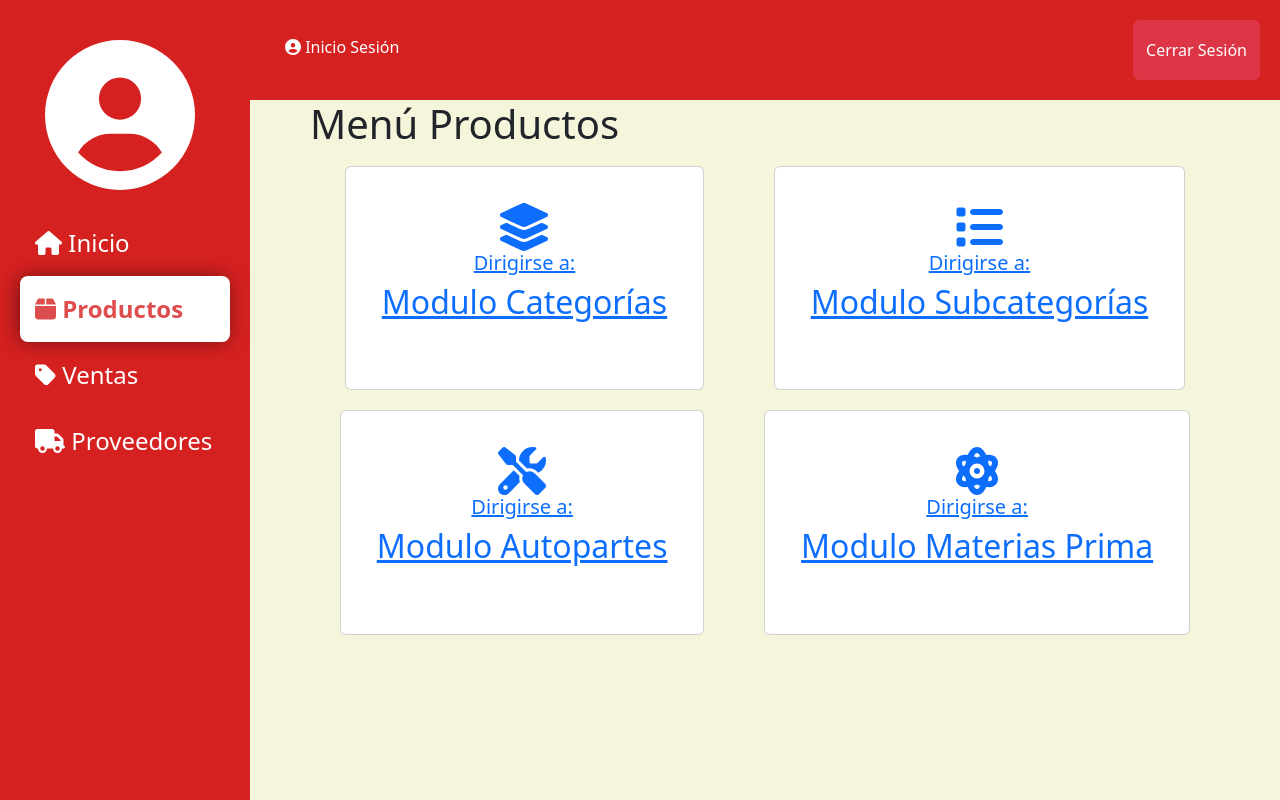
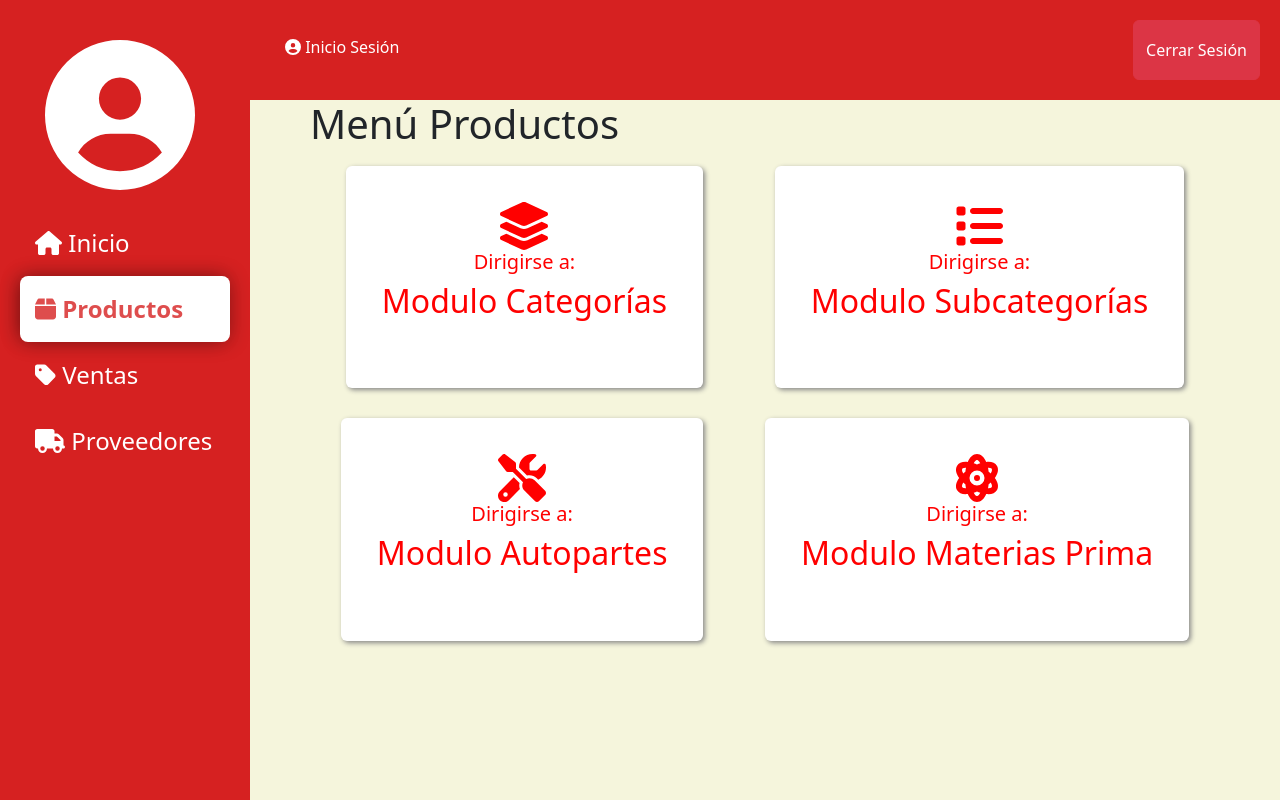
Before and after one commit to shelovespalace22/Frontend-Jucar, a React (Create React App) app: page /menu-productos in a window 1280 px wide. Built offline with nearby package versions, Linux system fonts and the light colour scheme; sample sign-in values are in the browser's storage.

Commit message:
Estilizacion de modulos y menus

```diff
--- a/src/components/Menus/MenuProducts.js
+++ b/src/components/Menus/MenuProducts.js
@@ -1,68 +1,81 @@
 import React from 'react';
 import { Link } from 'react-router-dom';
-import { Button, Card, Container } from 'react-bootstrap';
+import { Card, Container } from 'react-bootstrap';
 import { FontAwesomeIcon } from '@fortawesome/react-fontawesome';
 import { faLayerGroup, faScrewdriverWrench, faAtom, faList } from '@fortawesome/free-solid-svg-icons';
 import './styles/MenusStyles.css';
 
 const MenuProducts = () => {
-    return(
+    return (
         <Container>
             <Container>
                 <h1>Menú Productos</h1>
             </Container>
 
             <Container className="card-container">
-                <Card className="custom-card">
-                    <Link to='/categories'>
+                <Link to='/categories' className="custom-card-link">
+                    <Card className="custom-card" style={styles.card}>
                         <Card.Body>
-                            <FontAwesomeIcon icon={faLayerGroup} size="3x" />
-                            <Card.Title>Dirigirse a:</Card.Title>
-                            <h2>Modulo Categorías</h2>
+                            <FontAwesomeIcon icon={faLayerGroup} size="3x" style={styles.icon} />
+                            <Card.Title style={styles.cardText}>Dirigirse a:</Card.Title>
+                            <h2 style={styles.cardText}>Modulo Categorías</h2>
                             <br />
+                        </Card.Body>
+                    </Card>
+                </Link>
 
+                <Link to='/modulo-subcategories' className="custom-card-link">
+                    <Card className="custom-card" style={styles.card}>
+                        <Card.Body>
+                            <FontAwesomeIcon icon={faList} size="3x" style={styles.icon} />
+                            <Card.Title style={styles.cardText}>Dirigirse a:</Card.Title>
+                            <h2 style={styles.cardText}>Modulo Subcategorías</h2>
+                            <br />
                         </Card.Body>
-                    </Link>
-                </Card>
+                    </Card>
+                </Link>
 
-                <Card className="custom-card">
-                    <Link to='/modulo-subcategories'>
+                <Link to='/modulo-autoparts' className="custom-card-link">
+                    <Card className="custom-card" style={styles.card}>
                         <Card.Body>
-                            <FontAwesomeIcon icon={faList} size="3x" />
-                            <Card.Title>Dirigirse a:</Card.Title>
-                            <h2>Modulo Subcategorías</h2>
+                            <FontAwesomeIcon icon={faScrewdriverWrench} size="3x" style={styles.icon} />
+                            <Card.Title style={styles.cardText}>Dirigirse a:</Card.Title>
+                            <h2 style={styles.cardText}>Modulo Autopartes</h2>
                             <br />
+                        </Card.Body>
+                    </Card>
+                </Link>
 
+                <Link to='/rawMaterials' className="custom-card-link">
+                    <Card className="custom-card" style={styles.card}>
+                        <Card.Body>
+                            <FontAwesomeIcon icon={faAtom} size="3x" style={styles.icon} />
+                            <Card.Title style={styles.cardText}>Dirigirse a:</Card.Title>
+                            <h2 style={styles.cardText}>Modulo Materias Prima</h2>
+                            <br />
                         </Card.Body>
-                    </Link>
-                </Card>
-
-                <Card className="custom-card">
-                    <Link to='/modulo-autoparts'>
-                        <Card.Body>
-                            <FontAwesomeIcon icon={faScrewdriverWrench} size="3x" />
-                            <Card.Title>Dirigirse a:</Card.Title>
-                            <h2>Modulo Autopartes</h2>
-                            <br />
-
-                        </Card.Body>
-                    </Link>
-                </Card>
-
-                <Card className="custom-card">
-                    <Link to='/rawMaterials'>
-                        <Card.Body>
-                            <FontAwesomeIcon icon={faAtom} size="3x" />
-                            <Card.Title>Dirigirse a:</Card.Title>
-                            <h2>Modulo Materias Prima</h2>
-                            <br />
-
-                        </Card.Body>
-                    </Link>
-                </Card>
+                    </Card>
+                </Link>
             </Container>
         </Container>
     );
 };
 
+const styles = {
+    cardText: {
+        color: 'red', // Cambia el color del texto a rojo
+        textDecoration: 'none', // Quita la línea debajo del texto
+        borderBottom: 'none',
+    },
+    icon: {
+        color: 'red', // Cambia el color del icono a rojo
+    },
+    card: {
+        border: 'none', // Quita el borde inferior de las cartas
+        boxShadow: '2px 2px 5px #888888', // Añade sombra a los bordes de las cartas
+        marginBottom: '20px', // Añade espacio entre las cartas
+        transition: 'transform 0.2s', // Agrega transición al hacer hover sobre las cartas
+    },
+};
+
 export default MenuProducts;
--- a/src/components/Menus/MenuProviders.js
+++ b/src/components/Menus/MenuProviders.js
@@ -6,35 +6,45 @@ import { faTruck, faTruckFast } from '@fortawesome/free-solid-svg-icons';
 import './styles/MenusStyles.css';
 
 const MenuProviders = () => {
-    return(
+    return (
         <Container>
             <Container>
                 <h1>Menú Proveedores</h1>
             </Container>
 
             <Container className="card-container">
-                <Card className="custom-card">
-                    <Link to='/providers'>
+                <Link to='/providers' className="custom-card-link">
+                    <Card className="custom-card">
                         <Card.Body>
-                            <FontAwesomeIcon icon={faTruck} size="3x" />
-                            <Card.Title>Dirigirse a:</Card.Title>
-                            <h2>Ver Proveedores</h2>
+                            <FontAwesomeIcon icon={faTruck} size="3x" style={styles.icon} />
+                            <Card.Title style={styles.cardText}>Dirigirse a:</Card.Title>
+                            <h2 style={styles.cardText}>Ver Proveedores</h2>
                         </Card.Body>
-                    </Link>
-                </Card>
+                    </Card>
+                </Link>
 
-                <Card className="custom-card">
-                    <Link to='/modulo-providers'>
+                <Link to='/modulo-providers' className="custom-card-link">
+                    <Card className="custom-card">
                         <Card.Body>
-                            <FontAwesomeIcon icon={faTruckFast} size="3x" />
-                            <Card.Title>Dirigirse a:</Card.Title>
-                            <h2>Modulo Proveedores</h2>
+                            <FontAwesomeIcon icon={faTruckFast} size="3x" style={styles.icon} />
+                            <Card.Title style={styles.cardText}>Dirigirse a:</Card.Title>
+                            <h2 style={styles.cardText}>Modulo Proveedores</h2>
                         </Card.Body>
-                    </Link>
-                </Card>
+                    </Card>
+                </Link>
             </Container>
         </Container>
     );
 };
 
+const styles = {
+    cardText: {
+        color: 'red', // Cambia el color del texto a rojo
+        textDecoration: 'none', // Quita la línea de abajo del texto
+    },
+    icon: {
+        color: 'red', // Cambia el color del icono a rojo
+    },
+};
+
 export default MenuProviders;
--- a/src/components/Menus/MenuSales.js
+++ b/src/components/Menus/MenuSales.js
@@ -6,35 +6,45 @@ import { faUsers, faUsersGear, faBoxArchive } from '@fortawesome/free-solid-svg-
 import './styles/MenusStyles.css';
 
 const MenuSales = () => {
-    return(
+    return (
         <Container>
             <Container>
                 <h1>Menú Clientes</h1>
             </Container>
 
             <Container className="card-container">
-                <Card className="custom-card">
-                    <Link to='/customers'>
+                <Link to='/customers' className="custom-card-link">
+                    <Card className="custom-card">
                         <Card.Body>
-                            <FontAwesomeIcon icon={faUsers} size="3x" />
-                            <Card.Title>Dirigirse a:</Card.Title>
-                            <h2>Ver Clientes</h2>
+                            <FontAwesomeIcon icon={faUsers} size="3x" style={styles.icon} />
+                            <Card.Title style={styles.cardText}>Dirigirse a:</Card.Title>
+                            <h2 style={styles.cardText}>Ver Clientes</h2>
                         </Card.Body>
-                    </Link>
-                </Card>
+                    </Card>
+                </Link>
 
-                <Card className="custom-card">
-                    <Link to='/modulo-customers'>
+                <Link to='/modulo-customers' className="custom-card-link">
+                    <Card className="custom-card">
                         <Card.Body>
-                            <FontAwesomeIcon icon={faUsersGear} size="3x" />
-                            <Card.Title>Dirigirse a:</Card.Title>
-                            <h2>Modulo Clientes</h2>
+                            <FontAwesomeIcon icon={faUsersGear} size="3x" style={styles.icon} />
+                            <Card.Title style={styles.cardText}>Dirigirse a:</Card.Title>
+                            <h2 style={styles.cardText}>Modulo Clientes</h2>
                         </Card.Body>
-                    </Link>
-                </Card>
+                    </Card>
+                </Link>
             </Container>
         </Container>
     );
 };
 
+const styles = {
+    cardText: {
+        color: 'red', // Cambia el color del texto a rojo
+        textDecoration: 'none', // Quita la línea de abajo del texto
+    },
+    icon: {
+        color: 'red', // Cambia el color del icono a rojo
+    },
+};
+
 export default MenuSales;
--- a/src/components/Menus/styles/MenusStyles.css
+++ b/src/components/Menus/styles/MenusStyles.css
@@ -1,18 +1,16 @@
+.custom-card-link:hover .custom-card {
+
+    transform: translateY(-5px); /* Efecto hover para elevar la carta */
+    transition: transform 0.2s ease; /* Añade una transición suave */
+
+
+}
 .custom-card {
-    background-color: rgb(224, 17, 17); /* Cambia el color de fondo a blanco */
-    color: black;
-    margin: 10px;
-    padding: 20px;
-    text-align: center;
-    border: 2px solid red; /* Agrega un borde de 2px de ancho y color rojo */
+    border: none; /* Quita el borde de las cartas */
+    box-shadow: 2px 2px 5px #888888; /* Añade sombra en los bordes */
+    margin-bottom: 20px; /* Añade espacio entre las cartas */
 }
 
-.card-container {
-    display: flex;
-    flex-wrap: wrap;
-    justify-content: space-around;
+.custom-card-link {
+    text-decoration: none; /* Quita la decoración de los enlaces */
 }
-.iii{
-    text-decoration: none; /* Quita el subrayado de los enlaces */
-    color: black;
-}
--- a/src/components/Modulos/ModuloAutoparts.js
+++ b/src/components/Modulos/ModuloAutoparts.js
@@ -4,7 +4,6 @@ import React, { useState, useEffect } from 'react';
 import { useHistory } from 'react-router-dom';
 import { Button, Card, Container } from 'react-bootstrap';
 import axios from 'axios';
-import './styles/ModulosStyles.css';
 
 const ModuloAutoparts = () => {
   const [subcategories, setSubcategories] = useState([]);
@@ -31,11 +30,28 @@ const ModuloAutoparts = () => {
     history.goBack();
   };
 
+  const styles = {
+    card: {
+      border: '1px solid #ced4da', // Añade un borde a las cartas
+      boxShadow: '2px 2px 5px #888888', // Añade sombra a las cartas
+      marginBottom: '20px', // Añade espacio entre las cartas
+    },
+    cardTitle: {
+      color: 'red', // Cambia el color del título de la carta a rojo
+    },
+    cardHover: {
+      transition: 'transform 0.2s', // Agrega transición al hacer hover sobre la carta
+    },
+    button: {
+      background: 'red', // Cambia el color del botón a rojo
+      border: 'none',
+    },
+  };
+
   return (
     <div>
       <Container>
         <h1>Elige la Subcategoría</h1>
-
         <Button variant="danger" onClick={handleGoBack}>
           Volver
         </Button>
@@ -43,15 +59,21 @@ const ModuloAutoparts = () => {
 
       <Container className="card-container">
         {subcategories.map((subcategory) => (
-          <Card key={subcategory.subcategoryId} className="custom-card">
+          <Card
+            key={subcategory.subcategoryId}
+            className="custom-card"
+            style={{ ...styles.card, ...styles.cardHover }}
+            onMouseEnter={(e) => (e.currentTarget.style.transform = 'scale(1.05)')} // Hace la carta más grande al hacer hover
+            onMouseLeave={(e) => (e.currentTarget.style.transform = 'scale(1)')} // Devuelve el tamaño original al dejar de hacer hover
+          >
             <Card.Body>
-              <Card.Title>Ver Autopartes de: </Card.Title>
+              <Card.Title style={styles.cardTitle}>Ver Autopartes de: </Card.Title>
               <br />
               <Card.Text>
                 <strong>{subcategory.name}</strong>
               </Card.Text>
               <br />
-              <Button onClick={() => handleSubcategoryClick(subcategory.subcategoryId)} className="custom-button">
+              <Button onClick={() => handleSubcategoryClick(subcategory.subcategoryId)} style={styles.button}>
                 Ver
               </Button>
             </Card.Body>
--- a/src/components/Modulos/ModuloCustomers.js
+++ b/src/components/Modulos/ModuloCustomers.js
@@ -1,8 +1,7 @@
 import React, { useState, useEffect } from 'react';
 import { useHistory } from 'react-router-dom';
+import axios from 'axios';
 import { Button, Card, Container } from 'react-bootstrap';
-import axios from 'axios';
-import './styles/ModulosStyles.css';
 
 const ModuloCustomers = () => {
     const [customers, setCustomers] = useState([]);
@@ -28,6 +27,23 @@ const ModuloCustomers = () => {
         history.push('/customer-addresses', { customerId });
     };
 
+    const styles = {
+        card: {
+            border: 'none', // Quita el borde de las cartas
+            boxShadow: '2px 2px 5px #888888', // Añade sombra a las cartas
+            marginBottom: '20px', // Añade espacio entre las cartas
+            transition: 'transform 0.2s', // Agrega transición al hacer hover sobre las cartas
+        },
+        cardText: {
+            color: 'red', // Cambia el color del texto a rojo
+        },
+        cardButton: {
+            background: 'red', // Cambia el color del botón a rojo
+            border: 'none',
+            marginRight: '10px', // Añade espacio entre los botones
+        },
+    };
+
     return (
         <div>
             <Container>
@@ -36,18 +52,30 @@ const ModuloCustomers = () => {
 
             <Container className="card-container">
                 {customers.map((customer) => (
-                    <Card key={customer.customerID} className="custom-card">
+                    <Card
+                        key={customer.customerID}
+                        className="custom-card"
+                        style={styles.card}
+                        onMouseEnter={(e) => (e.currentTarget.style.transform = 'scale(1.05)')} // Hace la carta más grande al hacer hover
+                        onMouseLeave={(e) => (e.currentTarget.style.transform = 'scale(1)')} // Devuelve el tamaño original al dejar de hacer hover
+                    >
                         <Card.Body>
-                            <Card.Text>
+                            <Card.Text style={styles.cardText}>
                                 <strong>{customer.name}</strong>
                             </Card.Text>
                             <br />
                             <Card.Title>¿Qué deseas ver?</Card.Title>
                             <br />
-                            <Button onClick={() => handleShowCustomerAddresses(customer.customerID)} className="custom-button">
+                            <Button
+                                onClick={() => handleShowCustomerAddresses(customer.customerID)}
+                                style={styles.cardButton}
+                            >
                                 Ver Direcciones
                             </Button>
-                            <Button onClick={() => handleShowCustomerPhones(customer.customerID)} className="custom-button">
+                            <Button
+                                onClick={() => handleShowCustomerPhones(customer.customerID)}
+                                style={styles.cardButton}
+                            >
                                 Ver Teléfonos
                             </Button>
                         </Card.Body>
--- a/src/components/Modulos/ModuloProveedores.js
+++ b/src/components/Modulos/ModuloProveedores.js
@@ -2,7 +2,6 @@ import React, { useState, useEffect } from 'react';
 import { useHistory } from 'react-router-dom';
 import axios from 'axios';
 import { Button, Card, Container } from 'react-bootstrap';
-import './styles/ModulosStyles.css';
 
 const ModuloProveedores = () => {
     const [providers, setProviders] = useState([]);
@@ -29,6 +28,24 @@ const ModuloProveedores = () => {
         history.push('/provider-addresses', { providerId });
     };
 
+    const styles = {
+        card: {
+            border: 'none', // Quita el borde de las cartas
+            boxShadow: '2px 2px 5px #888888', // Añade sombra a las cartas
+            marginBottom: '20px', // Añade espacio entre las cartas
+            transition: 'transform 0.2s', // Agrega transición al hacer hover sobre las cartas
+        },
+        cardText: {
+            color: 'red', // Cambia el color del texto a rojo
+        },
+        cardButton: {
+            background: 'red', // Cambia el color del botón a rojo
+            border: 'none',
+            marginBottom: '10px', // Añade espacio entre los botones
+            marginRight: '10px', // Añade espacio entre los botones y el borde derecho
+        },
+    };
+
     return (
         <div>
             <Container>
@@ -37,18 +54,30 @@ const ModuloProveedores = () => {
 
             <Container className="card-container">
                 {providers.map((provider) => (
-                    <Card key={provider.providerID} className="custom-card">
+                    <Card
+                        key={provider.providerID}
+                        className="custom-card"
+                        style={styles.card}
+                        onMouseEnter={(e) => (e.currentTarget.style.transform = 'scale(1.05)')} // Hace la carta más grande al hacer hover
+                        onMouseLeave={(e) => (e.currentTarget.style.transform = 'scale(1)')} // Devuelve el tamaño original al dejar de hacer hover
+                    >
                         <Card.Body>
-                            <Card.Text>
+                            <Card.Text style={styles.cardText}>
                                 <strong>{provider.name}</strong>
                             </Card.Text>
                             <br />
                             <Card.Title>¿Qué deseas ver?</Card.Title>
                             <br />
-                            <Button onClick={() => handleShowProviderAddresses(provider.providerID)} className="custom-button">
+                            <Button
+                                onClick={() => handleShowProviderAddresses(provider.providerID)}
+                                style={styles.cardButton}
+                            >
                                 Ver Direcciones
                             </Button>
-                            <Button onClick={() => handleShowProviderPhones(provider.providerID)} className="custom-button">
+                            <Button
+                                onClick={() => handleShowProviderPhones(provider.providerID)}
+                                style={styles.cardButton}
+                            >
                                 Ver Teléfonos
                             </Button>
                         </Card.Body>
--- a/src/components/Modulos/ModuloSubcategories.js
+++ b/src/components/Modulos/ModuloSubcategories.js
@@ -2,7 +2,6 @@ import React, { useState, useEffect } from 'react';
 import { useHistory } from 'react-router-dom';
 import { Button, Card, Container } from 'react-bootstrap';
 import axios from 'axios';
-import './styles/ModulosStyles.css';
 
 const ModuloSubcategories = () => {
   const [categories, setCategories] = useState([]);
@@ -29,6 +28,23 @@ const ModuloSubcategories = () => {
     history.goBack();
   };
 
+  const styles = {
+    card: {
+      border: 'none', // Quita el borde de las cartas
+      boxShadow: '2px 2px 5px #888888', // Añade sombra a las cartas
+      marginBottom: '20px', // Añade espacio entre las cartas
+      transition: 'transform 0.2s', // Agrega transición al hacer hover sobre las cartas
+    },
+    cardTitle: {
+      color: 'red', // Cambia el color del título de la carta a rojo
+    },
+    cardButton: {
+      background: 'red', // Cambia el color del botón a rojo
+      border: 'none',
+      marginBottom: '10px', // Añade espacio entre los botones
+    },
+  };
+
   return (
     <div>
       <Container>
@@ -37,20 +53,28 @@ const ModuloSubcategories = () => {
         <Button variant="danger" onClick={handleGoBack}>
           Volver
         </Button>
-
       </Container>
 
       <Container className="card-container">
         {categories.map((category) => (
-          <Card key={category.categoryId} className="custom-card">
+          <Card
+            key={category.categoryId}
+            className="custom-card"
+            style={styles.card}
+            onMouseEnter={(e) => (e.currentTarget.style.transform = 'scale(1.05)')} // Hace la carta más grande al hacer hover
+            onMouseLeave={(e) => (e.currentTarget.style.transform = 'scale(1)')} // Devuelve el tamaño original al dejar de hacer hover
+          >
             <Card.Body>
-              <Card.Title>Ver Subcategorías de: </Card.Title>
+              <Card.Title style={styles.cardTitle}>Ver Subcategorías de: </Card.Title>
               <br />
               <Card.Text>
                 <strong>{category.name}</strong>
               </Card.Text>
               <br />
-              <Button onClick={() => handleCategoryClick(category.categoryId)} className="custom-button">
+              <Button
+                onClick={() => handleCategoryClick(category.categoryId)}
+                style={styles.cardButton}
+              >
                 Ver
               </Button>
             </Card.Body>
```
